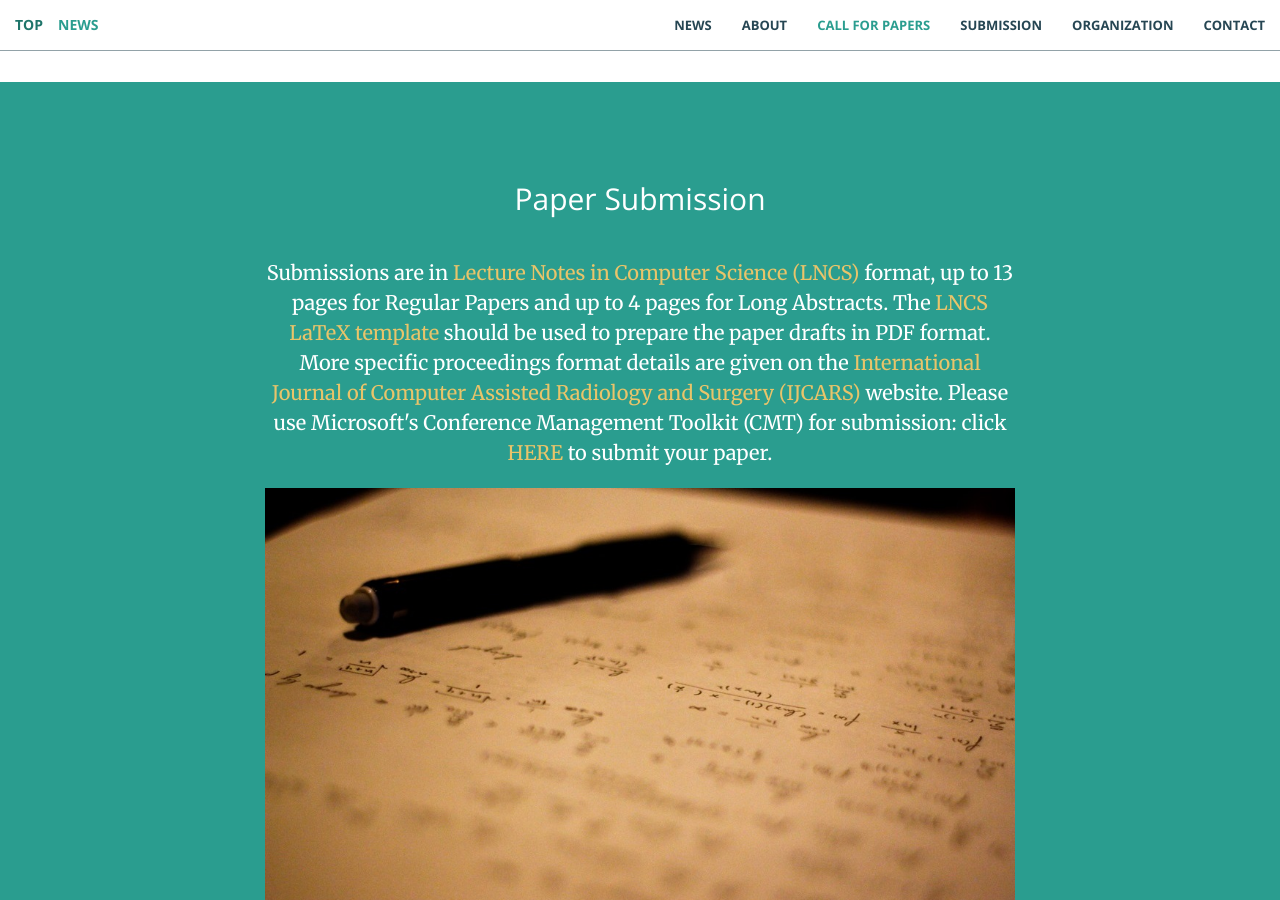
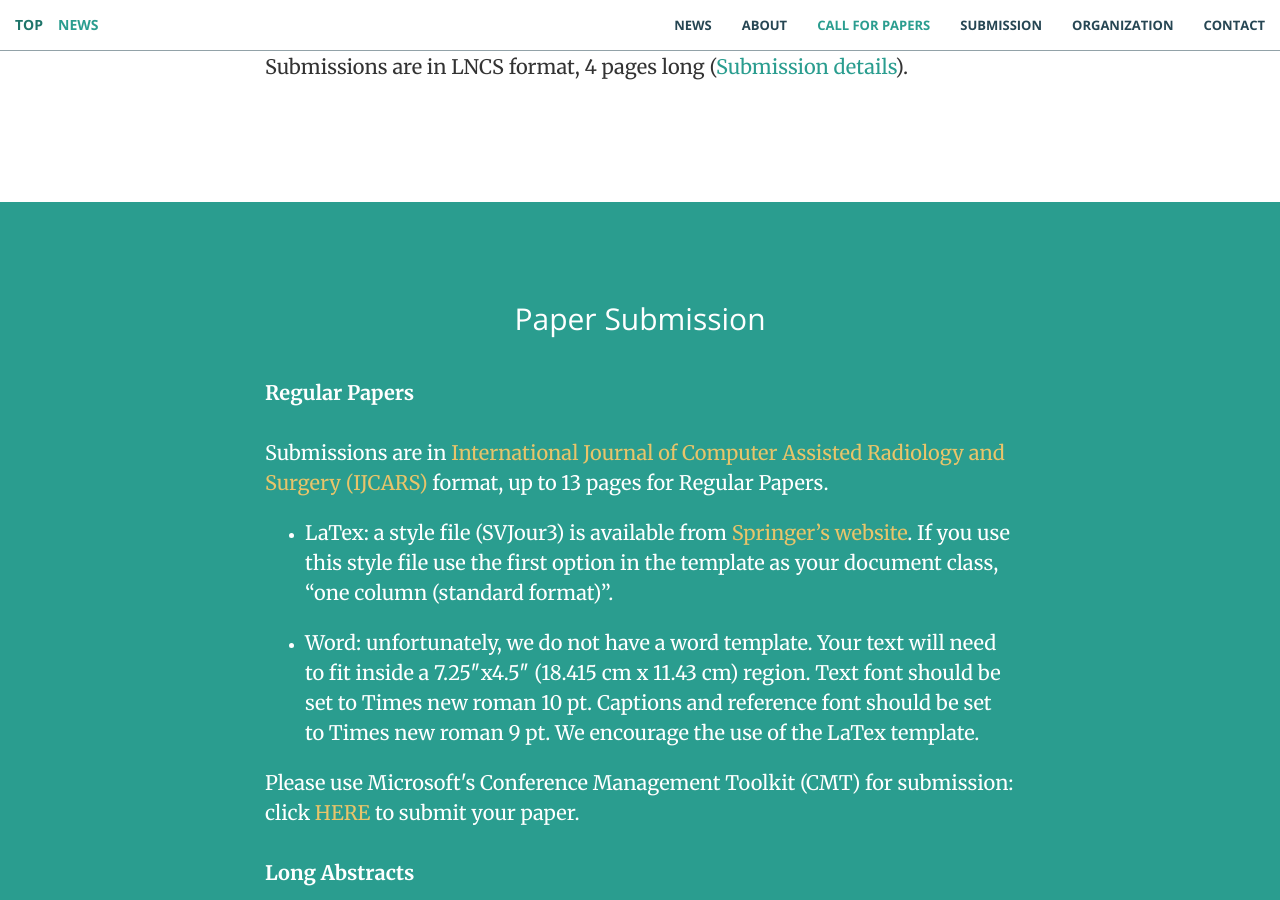
Before and after one commit to ipcai2021/ipcai2021.github.io, a Jekyll site: the page built from index.html, in a window 1280 px wide and 900 px high, scrolled down 4410 px. Built offline with Jekyll 4.4.1, drawn with Linux system fonts in a browser that asks for light colours; some of the changed text lies outside the part shown.

Commit message:
updated submission info, added times to deadlines

```diff
--- a/_includes/CFP.html
+++ b/_includes/CFP.html
@@ -26,7 +26,7 @@
 
 				<table style="width:100%">
 					<tr>
-						<td align="left"><p class="font_8"><span class="color_12"><strike>28 October 2020:</strike> </br> extended to 5 November 2020:</span></p></td>
+						<td align="left"><p class="font_8"><span class="color_12"><strike>28 October 2020:</strike> </br> 5 November 2020:</br> <small>(23:59 CEST (UTC+1))</small></span></p></td>
 						<td align="left"><p class="font_8"><span class="color_12">Regular Paper submission</span></p></td>
 					</tr>
 					<tr>
@@ -48,7 +48,7 @@
 
 				Accepted papers will be transferred to the International Journal of Computer Assisted Radiology and Surgery (IJCARS) for further revisions, if required, to be considered for publication as a full paper in a regular journal issue, indexed in PubMed.</br></br>
 
-				Submissions are in LNCS format, up to 13 pages (<a href="#submission" class="page-scroll">Submission details</a>).</br></br>
+				Submissions are in IJCARS format, up to 13 pages (<a href="#submission" class="page-scroll">Submission details</a>).</br></br>
 
 				<b>Long Abstracts</b></br></br>
 
@@ -56,7 +56,7 @@
 
 				<table style="width:100%">
 					<tr>
-						<td align="left"><p class="font_8"><span class="color_12">13 January 2021:</span></p></td>
+						<td align="left"><p class="font_8"><span class="color_12">13 January 2021: </br>  <small>(23:59 CEST (UTC+1))</small></span></p></td>
 						<td align="left"><p class="font_8"><span class="color_12">Long Abstract submission</span></p></td>
 					</tr>
 					<tr>
--- a/_includes/news.html
+++ b/_includes/news.html
@@ -9,12 +9,12 @@
 
 				<table style="width:100%">
 							<tr>
-								<td align="center"><p class="font_8"><span class="color_12"><strike>28 October 2020:</strike> </br> extended to 5 November 2020:</span></p></td>
+								<td align="center"><p class="font_8"><span class="color_12"><strike>28 October 2020:</strike> </br> 5 November 2020:</br> <small>(23:59 CEST (UTC+1))</small></span></p></td>
 								<td align="center"><p class="font_8"><span class="color_12">
-								<a href="#submission" class="page-scroll">Regular Paper submission deadline</a></span></p></td>
+								<a href="#submission" class="page-scroll">Regular Paper submission deadline</br><small>(see updated submission info)</small></a></span></p></td>
 							</tr>
 							<tr>
-								<td align="center"><p class="font_8"><span class="color_12">13 January 2021:</span></p></td>
+								<td align="center"><p class="font_8"><span class="color_12">13 January 2021: </br><small>(23:59 CEST (UTC+1))</small></span></p></td>
 								<td align="center"><p class="font_8"><span class="color_12">Long Abstract submission deadline</span></p></td>
 							</tr>
 							<tr>
--- a/_includes/submission.html
+++ b/_includes/submission.html
@@ -4,8 +4,22 @@
             <div class="col-lg-8 col-lg-offset-2 text-center">
                 <h2 class="section-heading">Paper Submission</h2>
                 <hr class="primary">
-				<p class="text-center">
-				Submissions are in <a href="https://www.springer.com/gp/computer-science/lncs" style="color: rgb(233,196,106)">Lecture Notes in Computer Science (LNCS)</a> format, up to 13 pages for Regular Papers and up to 4 pages for Long Abstracts. The <a href="ftp://ftp.springernature.com/cs-proceeding/llncs/llncs2e.zip" style="color: rgb(233,196,106)">LNCS LaTeX template</a> should be used to prepare the paper drafts in PDF format. More specific proceedings format details are given on the <a href="https://www.springer.com/journal/11548" style="color: rgb(233,196,106)"> International Journal of Computer Assisted Radiology and Surgery (IJCARS)</a> website. Please use Microsoft's Conference Management Toolkit (CMT) for submission: click <a href="https://cmt3.research.microsoft.com/IPCAI2021" style="color: rgb(233,196,106)">HERE</a> to submit your paper. </p>
+				<p class="text-left">
+				<b>Regular Papers</b></br></br>
+
+				Submissions are in <a href="https://www.springer.com/journal/11548" style="color: rgb(233,196,106)"> International Journal of Computer Assisted Radiology and Surgery (IJCARS)</a> format, up to 13 pages for Regular Papers. </br></p>
+
+				<ul class="text-left">
+				<li><p class="font_8"><span class="color_12">LaTex: a style file (SVJour3) is available from <a href="http://static.springer.com/sgw/documents/468198/application/zip/LaTeX_DL_468198_240419.zip" style="color: rgb(233,196,106)">Springer’s website</a>. If you use this style file use the first option in the template as your document class, “one column (standard format)”.</span></li>
+				<li><p class="font_8"><span class="color_12">Word: unfortunately, we do not have a word template. Your text will need to fit inside a 7.25″x4.5″ (18.415 cm x 11.43 cm) region. Text font should be set to Times new roman 10 pt. Captions and reference font should be set to Times new roman 9 pt. We encourage the use of the LaTex template.</span></li>
+				</ul>
+
+				<p class="text-left">
+				Please use Microsoft's Conference Management Toolkit (CMT) for submission: click <a href="https://cmt3.research.microsoft.com/IPCAI2021" style="color: rgb(233,196,106)">HERE</a> to submit your paper.</br></br>
+
+				<b>Long Abstracts</b></br></br>
+
+				Submissions for Long Abstracts are in <a href="https://www.springer.com/gp/computer-science/lncs" style="color: rgb(233,196,106)">Lecture Notes in Computer Science (LNCS)</a> format, up to 4 pages. The <a href="ftp://ftp.springernature.com/cs-proceeding/llncs/llncs2e.zip" style="color: rgb(233,196,106)">LNCS LaTeX template</a> should be used to prepare the paper drafts in PDF format. Submission for Long Abstracts is not open, yet.</p>
 
 				<img src="img/writing.jpg" class="img-responsive" alt="">
 
```
